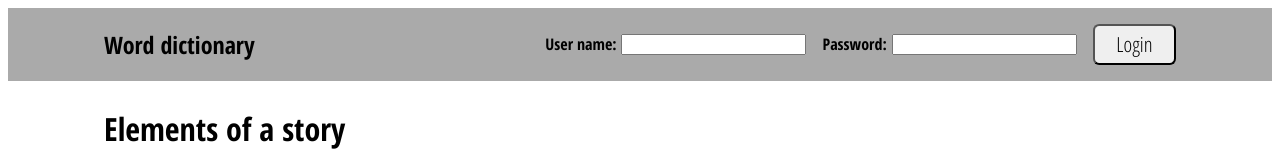
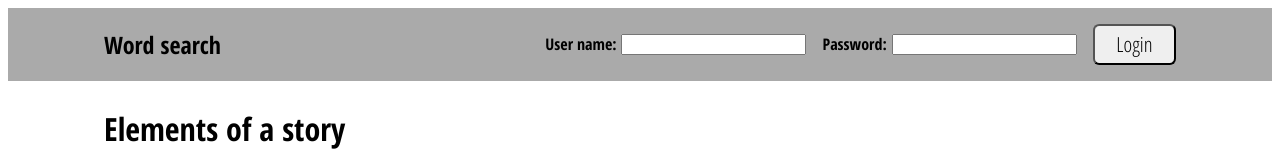
Before and after one commit to AdiCoder94/WordSearchRepo, a React (Create React App) app in the folder wordsearch-frontend/: page / in a window 1280 px wide. Shown: the top 160 px of the page. Built offline with nearby package versions, Linux system fonts and the light colour scheme.

Commit message:
made changes in the header

```diff
--- a/wordsearch-frontend/src/components/header.js
+++ b/wordsearch-frontend/src/components/header.js
@@ -14,7 +14,7 @@ class Header extends Component{
   		return(
 		    <React.Fragment>
 		      <div className="site-header flex-row">
-		        <h2 className='site-name'>Word dictionary</h2>
+		        <h2 className='site-name'>Word search</h2>
 		        <LoginForm />
 		      </div>
 		    </React.Fragment>
```
